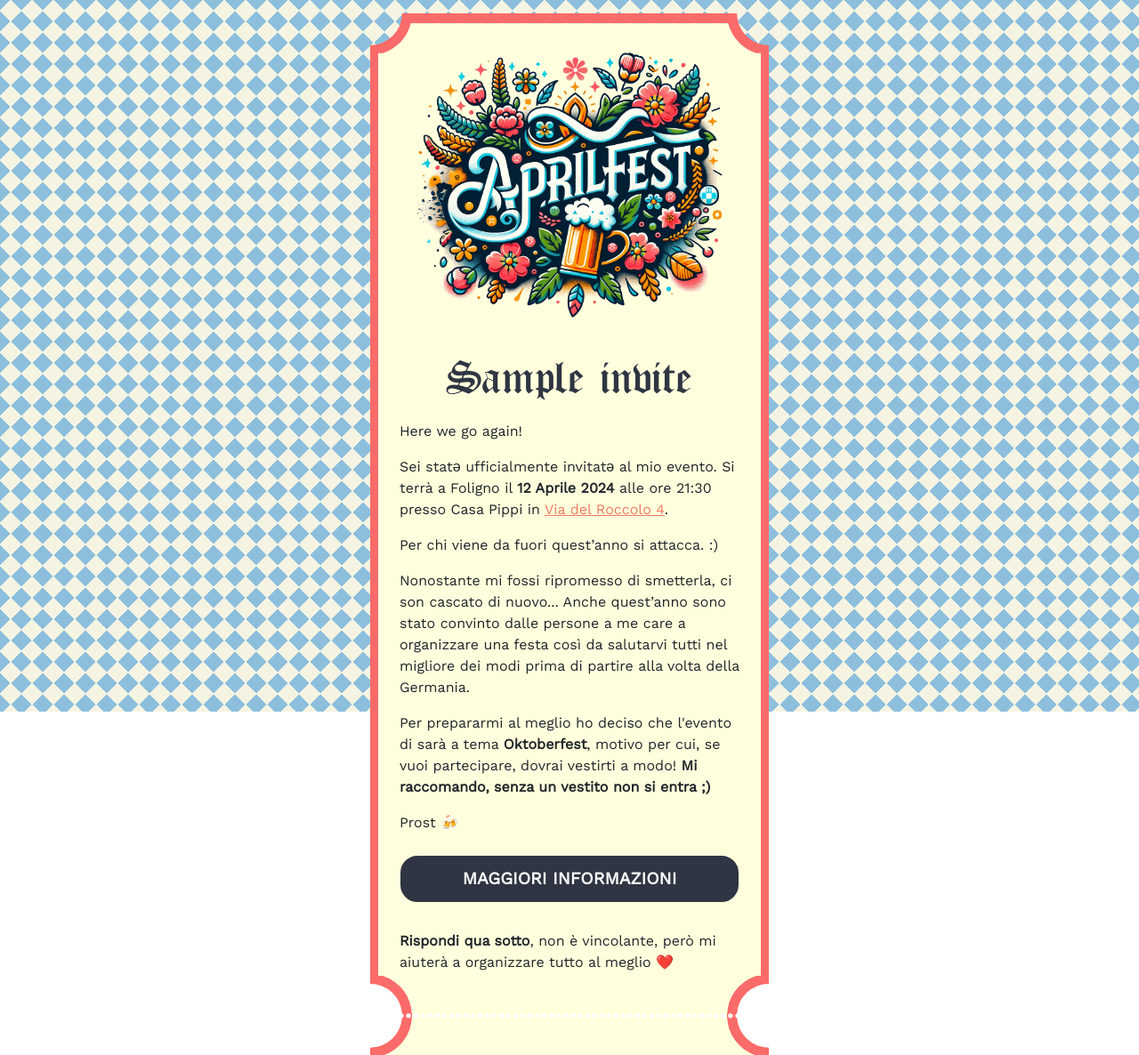
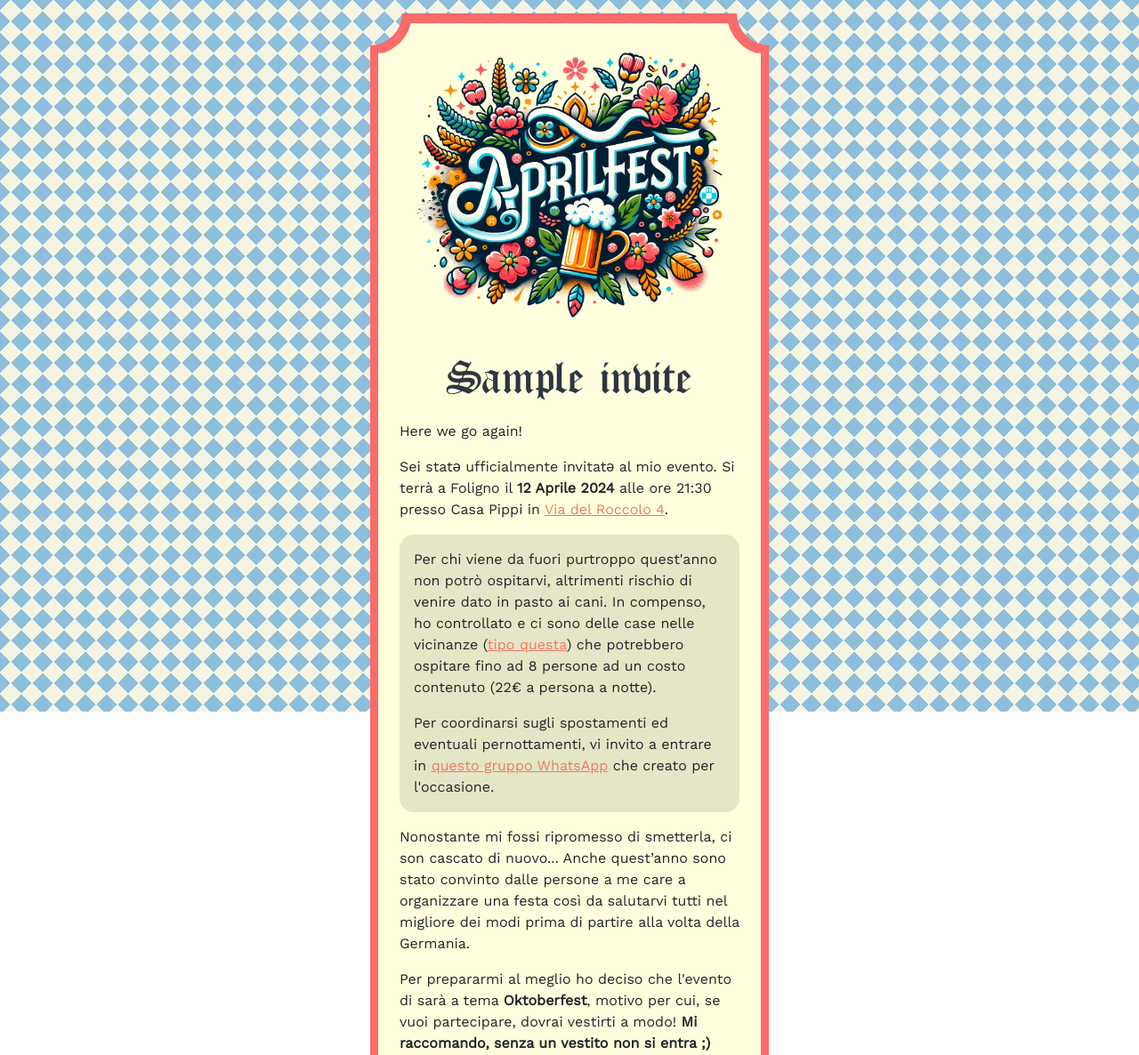
Before and after one commit to vittoriopippi/vpippi_website, a Django app: page /party/invite/000/ in a window 1280 px wide. Shown: the top 1186 px of the page at 89% size. Run offline with Django 4.2, Linux system fonts and the light colour scheme; tables that the repository leaves empty hold one stand-in row (values such as "Sample post"); some web fonts are replaced.

Commit message:
Update admin display and add fuorisede card in invite_oktober.html

```diff
--- a/vpippi/party/admin.py
+++ b/vpippi/party/admin.py
@@ -3,7 +3,7 @@ from django.contrib import admin
 from .models import Invite
 
 class InviteAdmin(admin.ModelAdmin):
-    list_display = ('name', 'phone', 'state', 'date_created', 'date_modified')
+    list_display = ('name', 'phone', 'state', 'date_modified')
     search_fields = ('name', 'phone', 'state')
     list_filter = ('state',)
 
--- a/vpippi/party/static/party/style.css
+++ b/vpippi/party/static/party/style.css
@@ -235,6 +235,15 @@ body {
     top: -26%;
     width: 1.2em;
     height: 1.2em;
+}
+
+.fuorisede_card {
+    width: 100%;
+    padding: 1.0em;
+    background-color: rgba(0, 0, 0, 0.1);
+    border-radius: 1em;
+    margin-bottom: 1em;
+
 }
 
 .ticket_bottom {
--- a/vpippi/party/templates/party/invite_oktober.html
+++ b/vpippi/party/templates/party/invite_oktober.html
@@ -30,9 +30,15 @@
           Si terrà a Foligno il <strong>12 Aprile 2024</strong> alle ore 21:30 presso Casa Pippi in <a href="https://goo.gl/maps/k4jq3pL7XDrAudHj7">Via del Roccolo 4</a>.
         </p>
         {% if invite.fuorisede %}
-        <p class="card-text">
-          Per chi viene da fuori quest’anno si attacca. :)
-        </p>
+        <div class="fuorisede_card pb-3">
+          <p class="card-text">
+            Per chi viene da fuori purtroppo quest'anno non potrò ospitarvi, altrimenti rischio di venire dato in pasto ai cani.
+            In compenso, ho controllato e ci sono delle case nelle vicinanze (<a href="https://www.airbnb.it/rooms/673671675826405407?check_in=2024-04-12&check_out=2024-04-13&guests=1&adults=8&s=67&unique_share_id=f4ab5d7f-950d-468a-a762-701ddd9f7767">tipo questa</a>) che potrebbero ospitare fino ad 8 persone ad un costo contenuto (22€ a persona a notte).
+          </p>
+          <p class="card-text">
+            Per coordinarsi sugli spostamenti ed eventuali pernottamenti, vi invito a entrare in <a href="#">questo gruppo WhatsApp</a> che creato per l'occasione.
+          </p>
+        </div>
         {% endif %}
         <p class="card-text">
           Nonostante mi fossi ripromesso di smetterla, ci son cascato di nuovo... Anche quest’anno sono stato convinto dalle persone a me care
@@ -60,6 +66,9 @@
             </p>
             <p class="card-text mt-4">
               Quest'anno non vi verrà richiesto niente di particolare, se non la <strong>vostra presenza</strong>, la voglia di divertirvi e ovviamente un vestito appropriato.
+            </p>
+            <p class="card-text mt-4">
+              <strong>P.S.:</strong> Matteo mi ha chiesto di aggiungere <a href="#">questo link</a>, che io non posso aprire ma che voi siete invitati a usare 👀
             </p>
             <div class="three-stars d-flex justify-content-center mb-2">
               🍺🍺🍺
```
